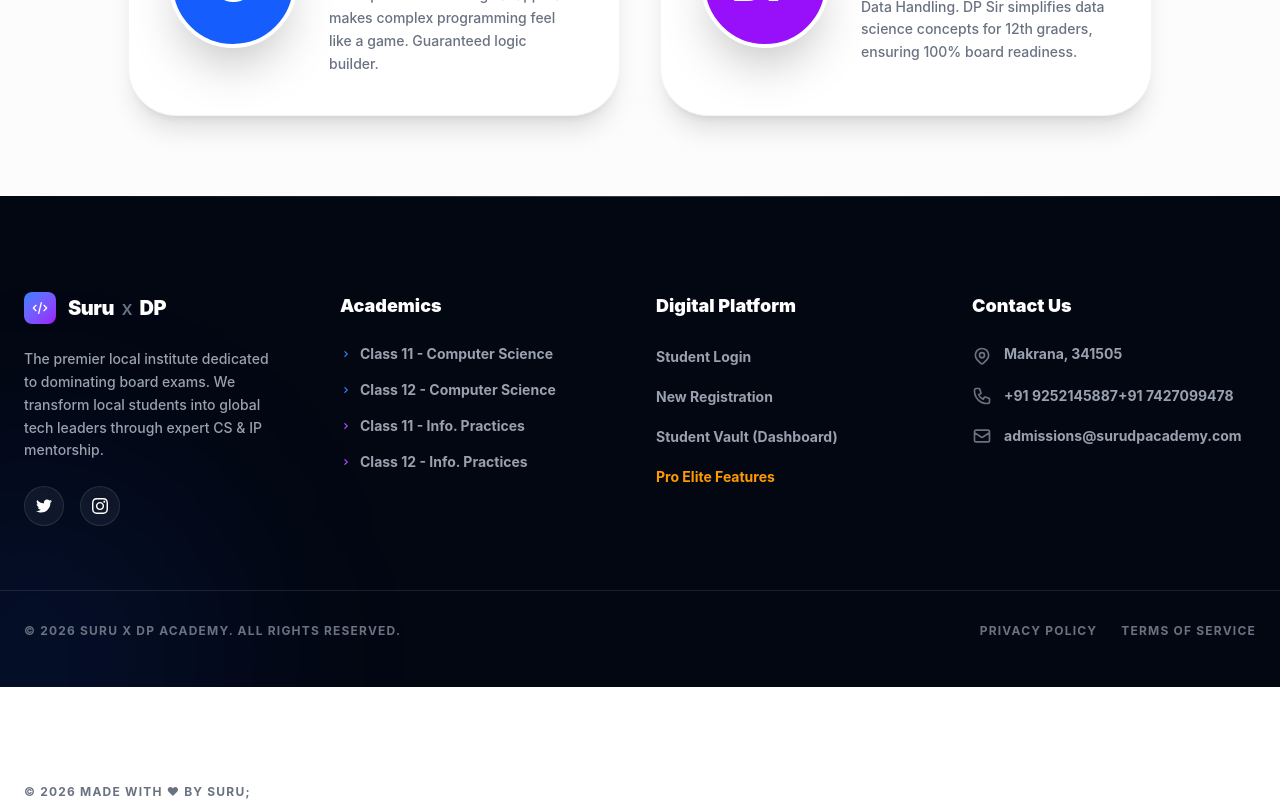
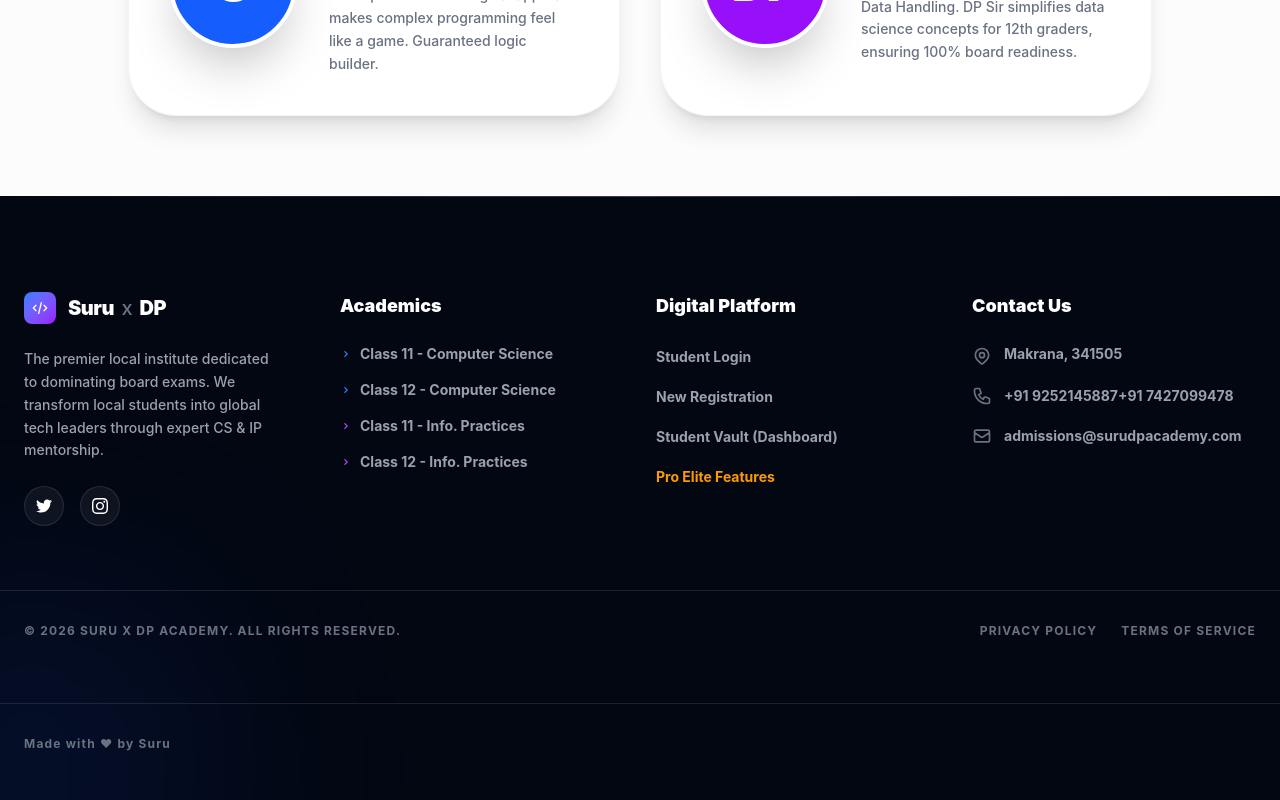
Before and after one commit to DigiSuru/novalearn, a Vue app in the folder frontend/: page / in a window 1280 px wide. Shown: the part 1905-2705 px from the top of the page. Built offline with nearby package versions, Linux system fonts and the light colour scheme; no server answers; the HTML template or start-up script is replaced by a standard one.

Commit message:
Footer Updated

```diff
--- a/frontend/src/pages/Home.vue
+++ b/frontend/src/pages/Home.vue
@@ -261,11 +261,12 @@
             <a href="#" class="text-xs font-bold text-gray-500 hover:text-white transition-colors uppercase tracking-widest">Terms of Service</a>
          </div>
       </div>
+      <div class="max-w-7xl mx-auto px-6 mt-16 pt-8 border-t border-white/10 flex flex-col md:flex-row justify-between items-center gap-4 relative z-10">
+         <p class="text-xs font-bold text-gray-500 tracking-widest" >Made with &hearts; by Suru</p>
+      </div>
     </footer>
   </div>
-  <div class="max-w-7xl mx-auto px-6 mt-16 pt-8 border-t border-white/10 flex flex-col md:flex-row justify-between items-center gap-4 relative z-10">
-         <p class="text-xs font-bold text-gray-500 uppercase tracking-widest">© {{ new Date().getFullYear() }} Made with &hearts; by Suru;</p>
-   </div>
+
 </template>
 
 <script setup>
```
